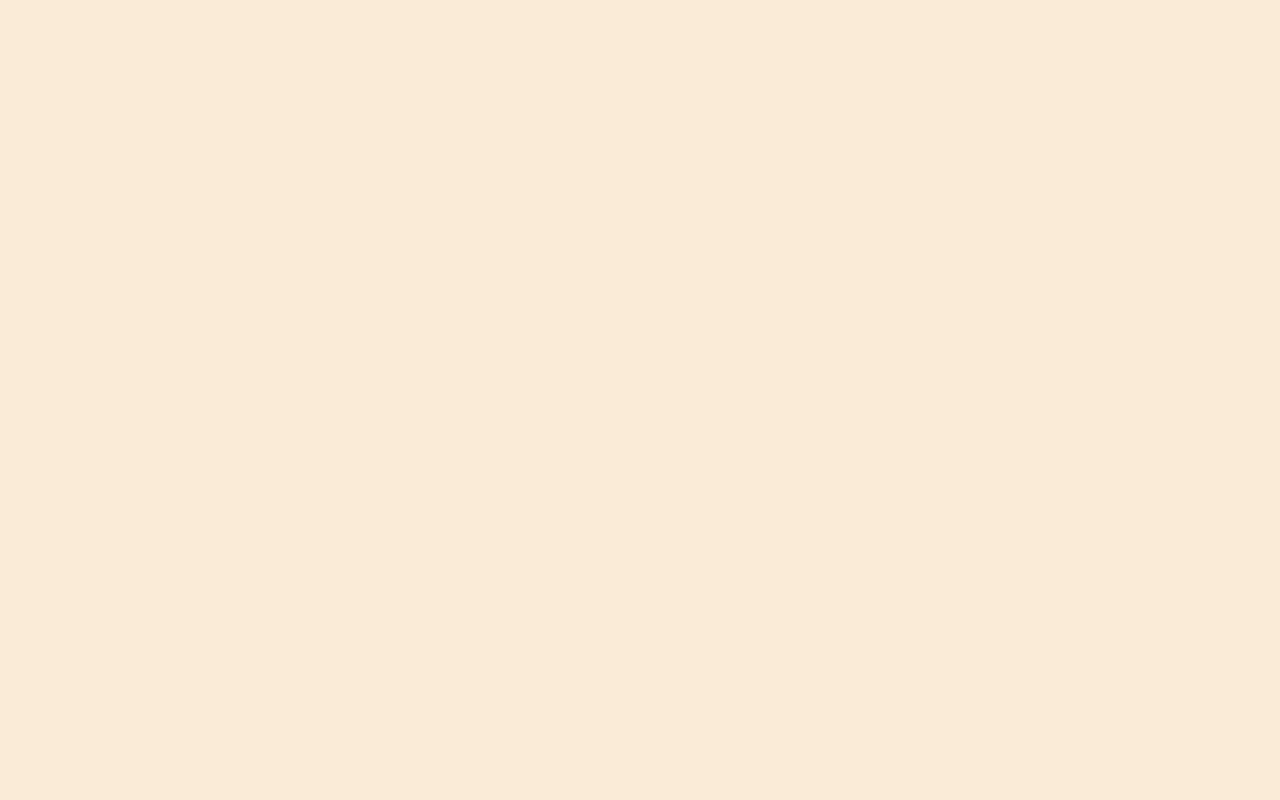
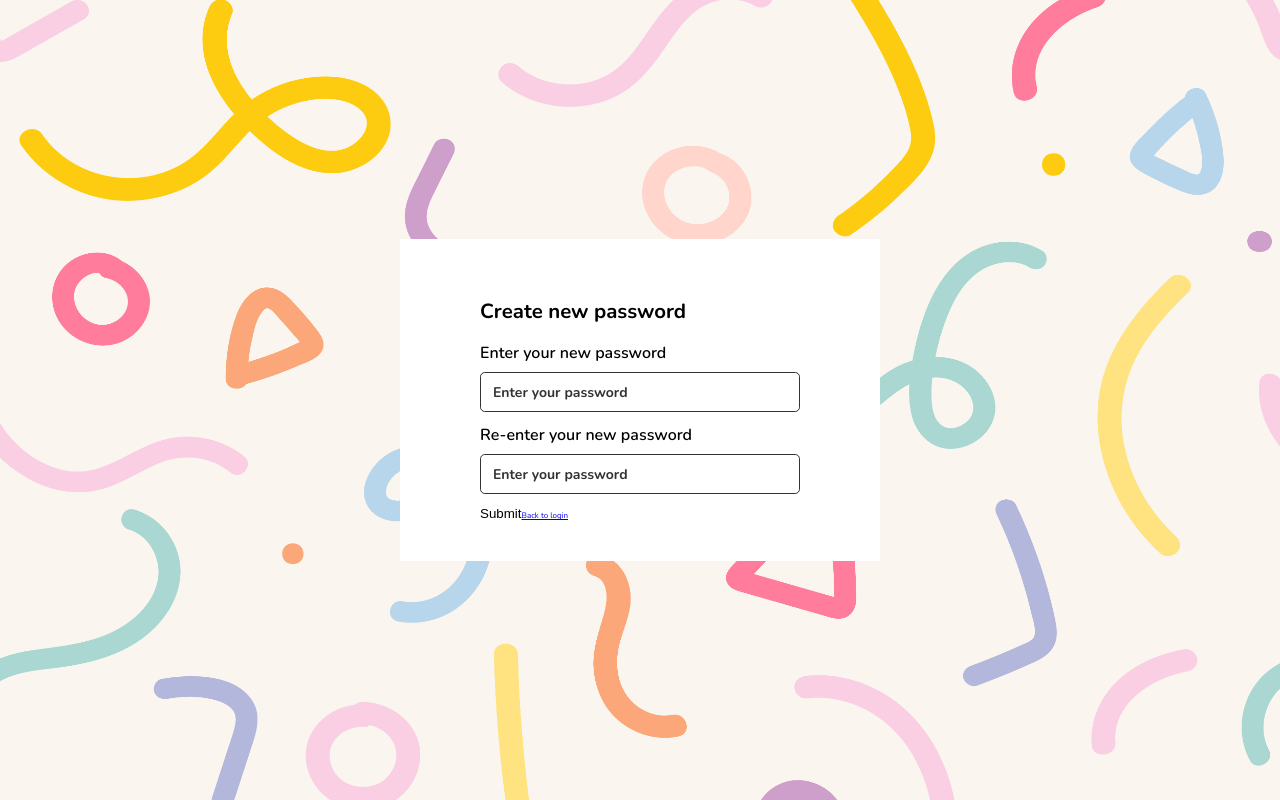
Before and after one commit to ThomasN12/habittracker, a React (Create React App) app: page /#/newpassword/1 in a window 1280 px wide. Before the commit this address had no page. Built offline with nearby package versions, Linux system fonts and the light colour scheme; a web font is replaced by a local one.

Commit message:
add forgot + reset password

```diff
--- a/src/App.js
+++ b/src/App.js
@@ -31,7 +31,7 @@ function App() {
               <Route path='/register' element={<Register />} />
               <Route path="/main" element={<Mainpage />} />
               <Route path="/forgotpassword" element={<ForgotEmail/>} />
-              <Route path="/newpassword" element={<NewPassword/>} />
+              <Route path="/newpassword/:token" element={<NewPassword/>} />
             </Routes>
         </HashRouter>
         <ToastContainer
--- /dev/null
+++ b/src/components/Auth/CompleteSubmission.js
@@ -0,0 +1,11 @@
+import { Link } from "react-router-dom";
+const CompleteSubmission = (props) => {
+    return (
+        <>
+            <h1>{props.message}</h1>
+            <Link to="/login">Back to login</Link>
+        </>
+    )
+}
+
+export default CompleteSubmission;
--- a/src/components/Auth/ForgotEmail.js
+++ b/src/components/Auth/ForgotEmail.js
@@ -1,14 +1,39 @@
 import background from "../../img/formbg2.jpg";
 import { useState } from "react";
+import { Link } from "react-router-dom";
+import CompleteSubmission from "./CompleteSubmission";
+import axios from "axios";
+import { toast } from "react-toastify";
 
 const ForgotEmail = () => {
     const [email, setEmail] = useState('');
+    const [isSuccess, setIsSucess] = useState(false);
+    const submitHandler = (event) => {
+        event.preventDefault();
+        const baseUrl = process.env.REACT_APP_ROOT_API;
+        let body = { email: email };
+        axios.post(`${baseUrl}/user/forgot-password`, body).then(res => {
+            const { data } = res;
+            if (data.success)
+            {
+                toast.success(data.message);
+                setIsSucess(true);
+            } else
+            {
+                toast.error(data.message);
+            }
+        }).catch(err => {
+            toast.error(err.response.data);
+        });
+    }
+    if (!isSuccess)
+    {
         return (
             <>
                 <form className="forgot__container"
-                // onSubmit={submitHandler}
+                    onSubmit={submitHandler}
                 >
-                <img src={background} alt=""/>
+                    <img src={background} alt="" />
                     <div className="forgot__form">
                         <div className="forgot__block">
                             <div className="forgot__welcome">
@@ -21,10 +46,19 @@ const ForgotEmail = () => {
                                 <input type="text" placeholder="Enter your email" name="" id="email" value={email} onChange={event => setEmail(event.target.value)} />
                             </div>
                         </div>
+                        <div className="forgot__block">
+                            <button>Submit</button>
+                            <Link to="/login">Back to login</Link>
+                        </div>
+
                     </div>
                 </form>
             </>
         )
+    } else
+    {
+        return <CompleteSubmission message="Send password reset to email DONE!"/>
+    }
 }
 
 export default ForgotEmail
--- a/src/components/Auth/LoginForm.js
+++ b/src/components/Auth/LoginForm.js
@@ -75,7 +75,8 @@ const LoginForm = (props) => {
                             <label>Remember me</label>
                         </div>
                         <div className="login__forgot">
-                            <a href="#">Forgot password</a>
+                            {/* <a href="#">Forgot password</a> */}
+                            <Link to="/forgotpassword">Forgot password</Link>
                         </div>
                     </div>
                     <div className="login__signin">
--- a/src/components/Auth/NewPassword.js
+++ b/src/components/Auth/NewPassword.js
@@ -1,13 +1,38 @@
 import background from "../../img/formbg2.jpg";
 import { useState } from "react";
+import { useParams } from "react-router-dom";
+import { Link } from "react-router-dom";
+import { toast } from "react-toastify";
+import axios from "axios";
+import CompleteSubmission from "./CompleteSubmission";
 
-const NewPassword = () => {
-    const [email, setEmail] = useState('');
-    const [reemail, setReemail] = useState('');
+
+const NewPassword = (props) => {
+    const [password, setPassword] = useState('');
+    const [repassword, setRepasswword] = useState('');
+    const [isSuccess, setIsSucess] = useState(false);
+    const { token } = useParams();
+    const submitHandler = (event) => {
+        event.preventDefault();
+        const baseUrl = process.env.REACT_APP_ROOT_API;
+        let body = {password : password};
+        axios.post(`${baseUrl}/user/newpassword/${token}`, body).then(res => {
+            const { data } = res;
+            if (data.success) {
+                toast.success(data.message);
+                setIsSucess(true);
+            } else {
+                toast.error(data.message);
+            }
+        }).catch(err => {
+            toast.error(err.response.data);
+        });
+    }
+    if (!isSuccess) {
         return (
             <>
                     <form className="password__container"
-                // onSubmit={submitHandler}
+                        onSubmit={submitHandler}
                     >
                         <img src={background} alt=""/>
                         <div className="password__form">
@@ -19,19 +44,27 @@ const NewPassword = () => {
                                     <span>Enter your new password</span>
                                 </div>
                                 <div className="password__account">
-                            <input type="text" placeholder="Enter your email" name="password" id="email" value={email} onChange={event => setEmail(event.target.value)} />
+                                    <input type="password" placeholder="Enter your password" name="password" id="password" value={password} onChange={event => setPassword(event.target.value)} />
                                 </div>
                                 <div className="password__instruction">
                                     <span>Re-enter your new password</span>
                                 </div>
                                 <div className="password__account">
-                            <input type="text" placeholder="Enter your email" name="repassword" id="email" value={reemail} onChange={event => setReemail(event.target.value)} />
+                                    <input type="password" placeholder="Enter your password" name="repassword" id="password" value={repassword} onChange={event => setRepasswword(event.target.value)} />
+                                </div>
+                                <div>
+                                    <button>Submit</button>
+                                    <Link to="/login">Back to login</Link>
                                 </div>
                             </div>
                         </div>
                     </form>
                 </>
             )
+    } else {
+        return <CompleteSubmission message="Successfully reset your password"/>
+    }
+
 }
 
 export default NewPassword
--- a/src/components/Auth/Register.js
+++ b/src/components/Auth/Register.js
@@ -52,7 +52,7 @@ const Register = (props) => {
                         <div className="signup__utilities">
                             <div className="signup__rememberme">
                                 <input type="checkbox" id="remember"/>
-                                <label for="remember">I agree with Terms and Privacy</label>
+                                <label htmlFor="remember">I agree with Terms and Privacy</label>
                             </div>
                         </div>
                         <div className="signup__signin">
--- a/src/components/Mainpage.js
+++ b/src/components/Mainpage.js
@@ -93,9 +93,9 @@ function Mainpage() {
 
     const addNewHabit = (habit) => {
         const token = localStorage.getItem('token');
-        // const baseUrl = process.env.REACT_APP_ROOT_API;
+        const baseUrl = process.env.REACT_APP_ROOT_API;
         // const baseUrl = "http://localhost:5000/api"
-        const baseUrl = "https://habit-tracker-server.herokuapp.com/api"
+        // const baseUrl = "https://habit-tracker-server.herokuapp.com/api"
         let body = {habit};
         axios.post(`${baseUrl}/habit`, body, {
             headers: {
```
Lines whose indentation alone changed are shown as unchanged.
